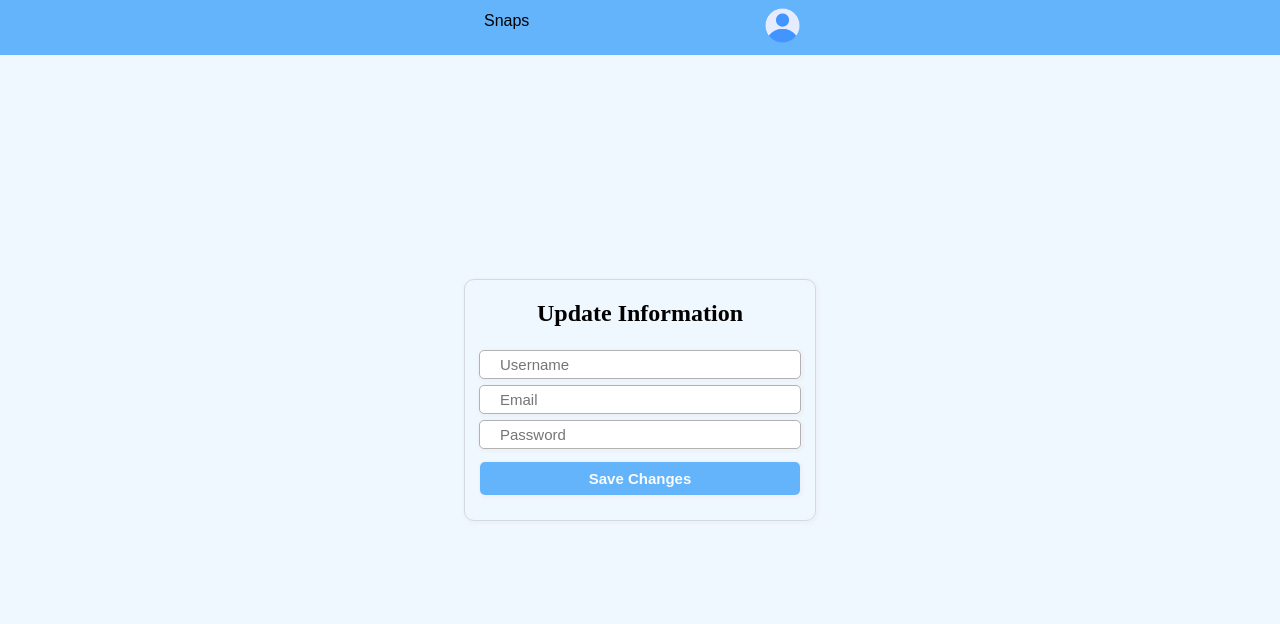
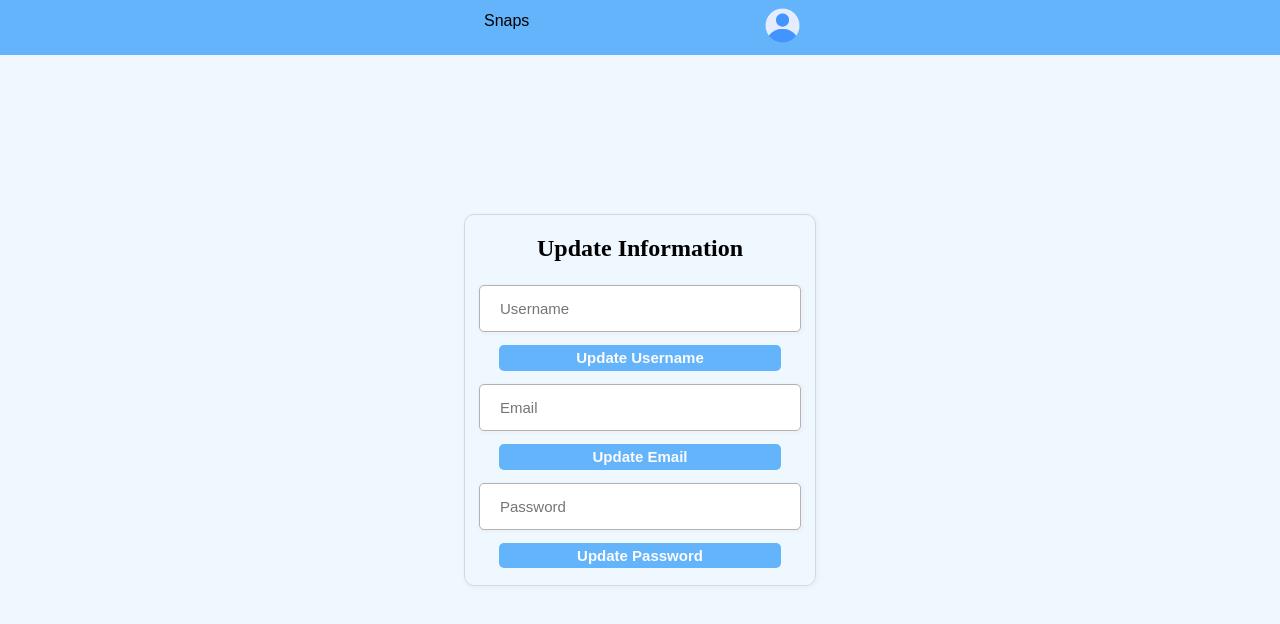
Before and after one commit to Team-Goblin-Shark-at-CodeSmith/Snaps, a React app: page /#/settings in a window 1280 px wide. Shown: the top 624 px of the page. Built offline with nearby package versions, Linux system fonts and the light colour scheme.

Commit message:
Broke out each settings update field into its own front end handler and passed an id param to backend to use with a dynamic SQL query

```diff
--- a/client/containers/SettingsContainer.jsx
+++ b/client/containers/SettingsContainer.jsx
@@ -4,14 +4,53 @@ import Navbar from '../components/Navbar.jsx';
 
 const SettingsContainer = () => {
 
-    const settingsHandler = () => {
+    const updateUsernameHandler = () => {
+
+        const newUsername = document.getElementById('username-update').value;
+
+        const userInputs = { value: newUsername };
+
+        fetch('/user/settings/username', {
+            method: 'POST',
+            headers: {
+                'Content-Type': 'application/json',
+            },
+            body: JSON.stringify(userInputs)
+        })
+            .then((res) => {
+                console.log('Settings Update Fetch Response: ', res);
+            })
+            .catch((err) => {
+            })
+    }
+
+    const updateEmailHandler = () => {
+
         const newEmail = document.getElementById('email-update').value;
-        const newUsername = document.getElementById('username-update').value;
+
+        const userInputs = { value: newEmail };
+
+        fetch('/user/settings/email', {
+            method: 'POST',
+            headers: {
+                'Content-Type': 'application/json',
+            },
+            body: JSON.stringify(userInputs)
+        })
+            .then((res) => {
+                console.log('Settings Update Fetch Response: ', res);
+            })
+            .catch((err) => {
+            })
+    }
+
+    const updatePasswordHandler = () => {
+
         const newPassword = document.getElementById('password-update').value;
 
-        const userInputs = { email: newEmail, username: newUsername, password: newPassword };
+        const userInputs = { value: newPassword };
 
-        fetch('/settings', {
+        fetch('/user/settings/password', {
             method: 'POST',
             headers: {
                 'Content-Type': 'application/json',
@@ -31,9 +70,13 @@ const SettingsContainer = () => {
             <div id="settings-container">
                 <h2>Update Information</h2>
                 <input id="username-update" className="settings-input" type="text" placeholder="Username"></input>
+                <button type="submit" id="submit-username" className="settings-buttons" onClick={updateUsernameHandler}>Update Username</button>
+
                 <input id="email-update" className="settings-input" type="text" placeholder="Email"></input>
-                <input id="password-update" className="settings-input" type="text" placeholder="Password"></input>
-                <button type="submit" id="submit-settings">Save Changes</button>
+                <button type="submit" id="submit-email" className="settings-buttons" onClick={updateEmailHandler}>Update Email</button>
+
+                <input id="password-update" className="settings-input" type="password" placeholder="Password"></input>
+                <button type="submit" id="submit-password" className="settings-buttons" onClick={updatePasswordHandler}>Update Password</button>
             </div>
         </>
     )
--- a/client/stylesheets/styles.css
+++ b/client/stylesheets/styles.css
@@ -245,7 +245,7 @@ a:hover {
     flex-direction: column;
     border: 1px solid black;
     width: 350px;
-    height: 240px;
+    height: 370px;
     border-radius: 10px;
     border: 0.5px solid rgb(211, 217, 223);
     box-shadow: 1px 1px 2px 2px rgba(229, 232, 235, 0.4);
@@ -278,3 +278,15 @@ a:hover {
     padding: 8px;
     box-shadow: 1px 1px 2px 2px rgba(229, 232, 235, 0.4);
 }
+
+.settings-buttons {
+    height: 7%;
+    width: 80.5%;
+    margin: 10px auto;
+    background-color: #64b4fc;
+    border-radius: 5px;
+    border: none;
+    color: rgb(251, 251, 251);
+    font-size: 15px;
+    font-weight: bold;
+}
--- a/webpack.config.js
+++ b/webpack.config.js
@@ -17,7 +17,9 @@ module.exports = {
     liveReload: true,
     proxy: {
       '/user': 'http://localhost:3000',
-      '/my-snaps': 'http://localhost:3000'
+      '/my-snaps': 'http://localhost:3000',
+      '/settings': 'http://localhost:3000',
+      '/signup': 'http://localhost:3000'
     },
   },
   module: {
```
Also changed, not shown: 2 other files (tests, documents, lock files or other folders).
